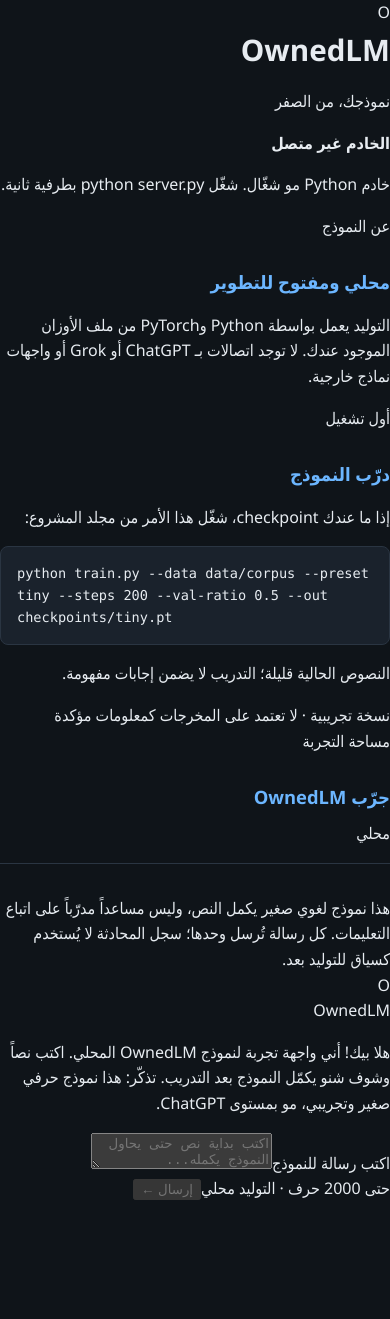
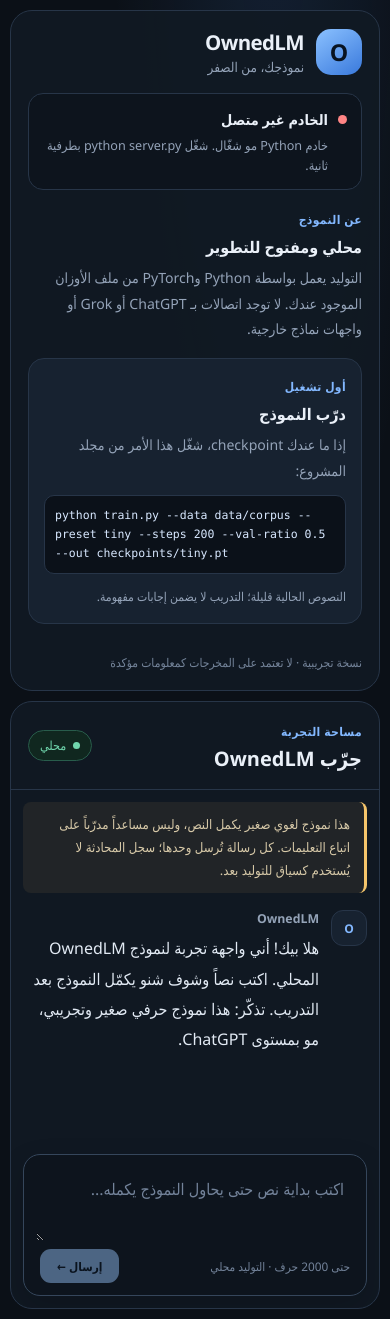
Before and after one commit to Akam83w/Ai, a React (Vite) app: page / in a window 390 px wide. Before the commit the page ends 1202 px from the top, so only its background shows below. Built offline with nearby package versions, Linux system fonts and the light colour scheme; no server answers.

Commit message:
feat: style local chat interface for desktop and mobile

```diff
--- a/src/styles.css
+++ b/src/styles.css
@@ -1,69 +1,161 @@
 :root {
-  color-scheme: dark;
-  --bg: #0f1419;
-  --fg: #e7ecf1;
-  --muted: #9aa7b5;
-  --card: #1a222c;
-  --accent: #6cb6ff;
   font-family: "Segoe UI", Tahoma, "Noto Sans Arabic", sans-serif;
+  color: #eaf0f8;
+  background: #0b1017;
+  font-synthesis: none;
+  text-rendering: optimizeLegibility;
+  -webkit-font-smoothing: antialiased;
+  --bg: #0b1017;
+  --panel: #111923;
+  --panel-raised: #172230;
+  --line: #273548;
+  --muted: #94a3b8;
+  --accent: #83b8ff;
+  --accent-strong: #4e94f5;
+  --green: #70d6ad;
+  --amber: #f5c56b;
+  --red: #ff8585;
 }
 
-* {
-  box-sizing: border-box;
-}
+* { box-sizing: border-box; }
 
 body {
   margin: 0;
-  background: var(--bg);
-  color: var(--fg);
-  line-height: 1.6;
+  min-width: 320px;
+  min-height: 100vh;
+  background:
+    radial-gradient(ellipse at 70% -15%, rgba(78, 148, 245, 0.13), transparent 42%),
+    var(--bg);
 }
 
-.page {
-  max-width: 42rem;
+button, textarea { font: inherit; }
+button:focus-visible, textarea:focus-visible { outline: 2px solid var(--accent); outline-offset: 3px; }
+
+.app-shell {
+  display: grid;
+  grid-template-columns: minmax(260px, 320px) minmax(0, 1fr);
+  max-width: 1440px;
+  min-height: 100vh;
   margin: 0 auto;
-  padding: 2rem 1.25rem 4rem;
+  padding: 24px;
+  gap: 20px;
 }
 
-header {
-  margin-bottom: 2rem;
-  border-bottom: 1px solid #2a3542;
-  padding-bottom: 1rem;
+.sidebar, .chat-panel {
+  border: 1px solid var(--line);
+  border-radius: 22px;
+  background: rgba(17, 25, 35, 0.92);
+  min-width: 0;
 }
 
-h1 {
-  margin: 0 0 0.35rem;
-  font-size: 1.85rem;
+.sidebar {
+  display: flex;
+  flex-direction: column;
+  padding: 24px 20px;
+  gap: 26px;
 }
 
-.tag {
-  margin: 0;
-  color: var(--muted);
+.brand { display: flex; align-items: center; gap: 12px; }
+.brand-mark {
+  display: grid;
+  place-items: center;
+  width: 46px;
+  height: 46px;
+  border-radius: 15px;
+  background: linear-gradient(145deg, #8bc1ff, #3979dc);
+  color: #081321;
+  font-size: 1.45rem;
+  font-weight: 900;
+}
+.brand h1 { margin: 0; font-size: 1.28rem; letter-spacing: -0.03em; }
+.brand p { margin: 2px 0 0; color: var(--muted); font-size: 0.84rem; }
+
+.status-card {
+  display: flex;
+  gap: 10px;
+  align-items: flex-start;
+  padding: 14px;
+  border: 1px solid var(--line);
+  border-radius: 15px;
+  background: #0d141d;
+}
+.status-dot { width: 9px; height: 9px; flex: 0 0 9px; border-radius: 50%; background: var(--muted); margin-top: 7px; }
+.status-ready .status-dot { background: var(--green); box-shadow: 0 0 0 4px rgba(112, 214, 173, 0.1); }
+.status-needs-checkpoint .status-dot, .status-checking .status-dot { background: var(--amber); }
+.status-offline .status-dot { background: var(--red); }
+.status-card strong { font-size: 0.9rem; }
+.status-card p { color: var(--muted); font-size: 0.79rem; margin: 5px 0 0; line-height: 1.6; }
+
+.side-section h2 { margin: 7px 0; font-size: 1rem; }
+.side-section p { margin: 0; color: var(--muted); font-size: 0.88rem; line-height: 1.8; }
+.eyebrow { display: inline-block; color: var(--accent); font-size: 0.75rem; font-weight: 750; letter-spacing: 0.03em; }
+.setup-card { padding: 15px; border-radius: 16px; background: var(--panel-raised); border: 1px solid var(--line); }
+.setup-card pre {
+  direction: ltr;
+  text-align: left;
+  overflow-wrap: anywhere;
+  white-space: pre-wrap;
+  color: #d8e8ff;
+  font: 0.72rem/1.65 ui-monospace, SFMono-Regular, Consolas, monospace;
+  background: #0b1119;
+  border: 1px solid var(--line);
+  padding: 10px;
+  border-radius: 10px;
+  margin: 12px 0;
+}
+.setup-card .small-note { font-size: 0.76rem; }
+.sidebar-footer { margin-top: auto; padding-top: 12px; color: #74849a; font-size: 0.75rem; line-height: 1.7; }
+
+.chat-panel { display: flex; flex-direction: column; min-height: calc(100vh - 48px); overflow: hidden; }
+.chat-header {
+  display: flex;
+  justify-content: space-between;
+  align-items: center;
+  gap: 12px;
+  padding: 22px 28px;
+  border-bottom: 1px solid var(--line);
+}
+.chat-header h2 { margin: 4px 0 0; font-size: 1.25rem; }
+.local-pill { display: inline-flex; align-items: center; gap: 7px; border: 1px solid #285c4b; color: var(--green); background: #10271f; border-radius: 999px; padding: 6px 11px; font-size: 0.78rem; }
+.local-pill span { width: 7px; height: 7px; border-radius: 50%; background: var(--green); }
+
+.notice {
+  margin: 18px 24px 0;
+  padding: 11px 14px;
+  border-right: 3px solid var(--amber);
+  border-radius: 8px;
+  background: rgba(245, 197, 107, 0.07);
+  color: #d7c9a8;
+  font-size: 0.82rem;
+  line-height: 1.75;
 }
 
-h2 {
-  font-size: 1.15rem;
-  margin: 1.75rem 0 0.6rem;
-  color: var(--accent);
+.messages { flex: 1; padding: 24px; overflow-y: auto; }
+.message { display: flex; align-items: flex-start; gap: 12px; max-width: 820px; margin: 0 0 24px; }
+.message-user { margin-right: auto; flex-direction: row-reverse; }
+.message-avatar { display: grid; place-items: center; flex: 0 0 36px; height: 36px; border: 1px solid var(--line); border-radius: 12px; background: var(--panel-raised); font-size: 0.75rem; font-weight: 800; color: var(--accent); }
+.message-user .message-avatar { color: #101a27; background: #b8d7ff; border-color: #b8d7ff; }
+.message-body { min-width: 0; max-width: min(100%, 690px); }
+.message-name { display: block; margin: 0 0 6px; color: var(--muted); font-size: 0.77rem; font-weight: 700; }
+.message-body p { margin: 0; color: #e2eaf4; white-space: pre-wrap; overflow-wrap: anywhere; line-height: 1.9; }
+.message-user .message-body { text-align: right; }
+.typing { color: var(--muted) !important; }
+.composer { margin: 0 24px 24px; padding: 12px; border: 1px solid #35465b; border-radius: 17px; background: #0d141d; box-shadow: 0 12px 30px rgba(0,0,0,0.15); }
+.composer textarea { display: block; width: 100%; resize: vertical; min-height: 58px; max-height: 180px; padding: 8px 10px; border: 0; outline: 0; color: var(--fg, #eaf0f8); background: transparent; line-height: 1.8; }
+.composer textarea::placeholder { color: #73839a; }
+.composer-footer { display: flex; justify-content: space-between; align-items: center; gap: 12px; padding: 8px 4px 0; color: #73839a; font-size: 0.74rem; }
+.composer button { border: 0; border-radius: 11px; padding: 9px 17px; color: #081321; background: #9ac8ff; font-weight: 800; cursor: pointer; }
+.composer button:hover:not(:disabled) { background: #c0deff; }
+.composer button:disabled { opacity: 0.45; cursor: not-allowed; }
+.sr-only { position: absolute; width: 1px; height: 1px; padding: 0; margin: -1px; overflow: hidden; clip: rect(0,0,0,0); white-space: nowrap; border: 0; }
+
+@media (max-width: 820px) {
+  .app-shell { grid-template-columns: 1fr; padding: 10px; gap: 10px; }
+  .sidebar { padding: 17px; gap: 17px; }
+  .sidebar-footer { margin-top: 0; }
+  .chat-panel { min-height: 72vh; }
+  .chat-header { padding: 17px; }
+  .notice { margin: 12px 12px 0; }
+  .messages { padding: 17px 12px; }
+  .composer { margin: 0 12px 12px; }
 }
-
-ul {
-  padding-inline-start: 1.2rem;
-}
-
-code,
-pre {
-  font-family: ui-monospace, SFMono-Regular, Menlo, Consolas, monospace;
-  font-size: 0.85rem;
-}
-
-pre {
-  background: var(--card);
-  border: 1px solid #2a3542;
-  border-radius: 8px;
-  padding: 1rem;
-  overflow-x: auto;
-  white-space: pre-wrap;
-  direction: ltr;
-  text-align: left;
-}
```
